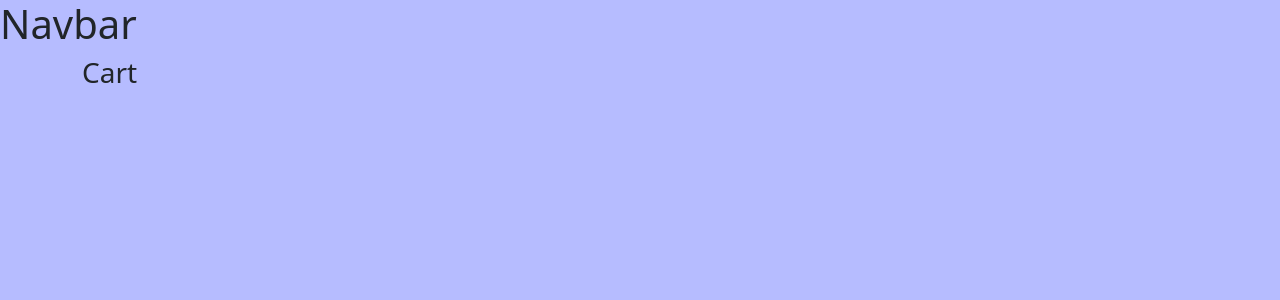
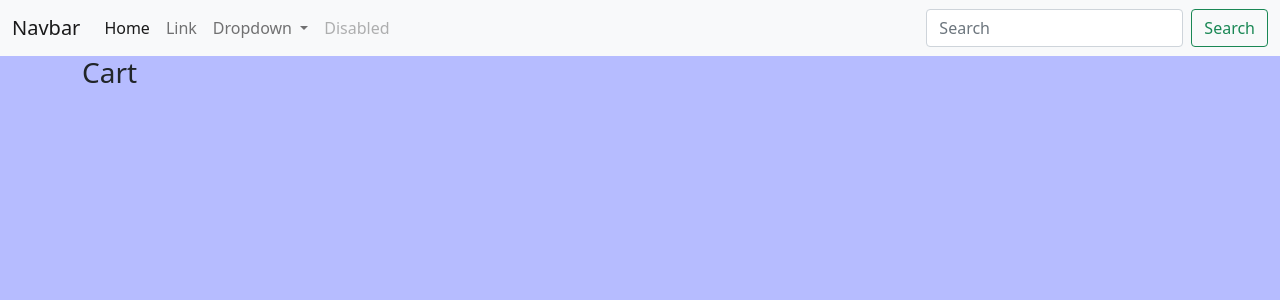
Before and after one commit to tfxdev/dj-ecommerce, a Django app: page /cart/ in a window 1280 px wide. Shown: the top 300 px of the page. Run offline with Django 3.2, Linux system fonts and the light colour scheme.

Commit message:
Navbar was designed

```diff
--- a/store/templates/store/main.html
+++ b/store/templates/store/main.html
@@ -10,7 +10,42 @@
 	<meta name="viewport" content="width=device-width, initial-scale=1.0">
 </head>
 <body>
-	<h1>Navbar</h1>
+	<nav class="navbar navbar-expand-lg navbar-light bg-light">
+  <div class="container-fluid">
+    <a class="navbar-brand" href="#">Navbar</a>
+    <button class="navbar-toggler" type="button" data-bs-toggle="collapse" data-bs-target="#navbarSupportedContent" aria-controls="navbarSupportedContent" aria-expanded="false" aria-label="Toggle navigation">
+      <span class="navbar-toggler-icon"></span>
+    </button>
+    <div class="collapse navbar-collapse" id="navbarSupportedContent">
+      <ul class="navbar-nav me-auto mb-2 mb-lg-0">
+        <li class="nav-item">
+          <a class="nav-link active" aria-current="page" href="#">Home</a>
+        </li>
+        <li class="nav-item">
+          <a class="nav-link" href="#">Link</a>
+        </li>
+        <li class="nav-item dropdown">
+          <a class="nav-link dropdown-toggle" href="#" id="navbarDropdown" role="button" data-bs-toggle="dropdown" aria-expanded="false">
+            Dropdown
+          </a>
+          <ul class="dropdown-menu" aria-labelledby="navbarDropdown">
+            <li><a class="dropdown-item" href="#">Action</a></li>
+            <li><a class="dropdown-item" href="#">Another action</a></li>
+            <li><hr class="dropdown-divider"></li>
+            <li><a class="dropdown-item" href="#">Something else here</a></li>
+          </ul>
+        </li>
+        <li class="nav-item">
+          <a class="nav-link disabled">Disabled</a>
+        </li>
+      </ul>
+      <form class="d-flex">
+        <input class="form-control me-2" type="search" placeholder="Search" aria-label="Search">
+        <button class="btn btn-outline-success" type="submit">Search</button>
+      </form>
+    </div>
+  </div>
+</nav>
 	<div class="container">
 		{% block content %}
 
```
